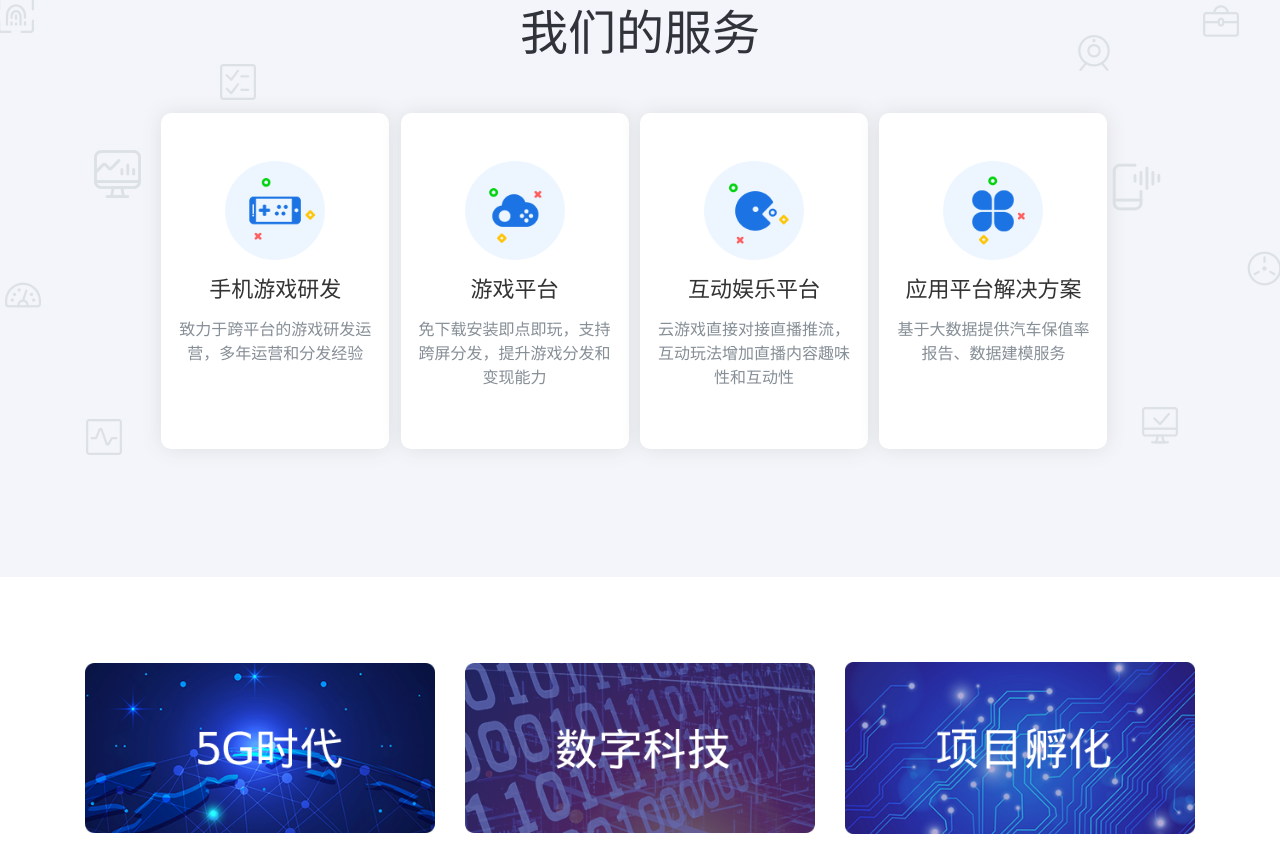
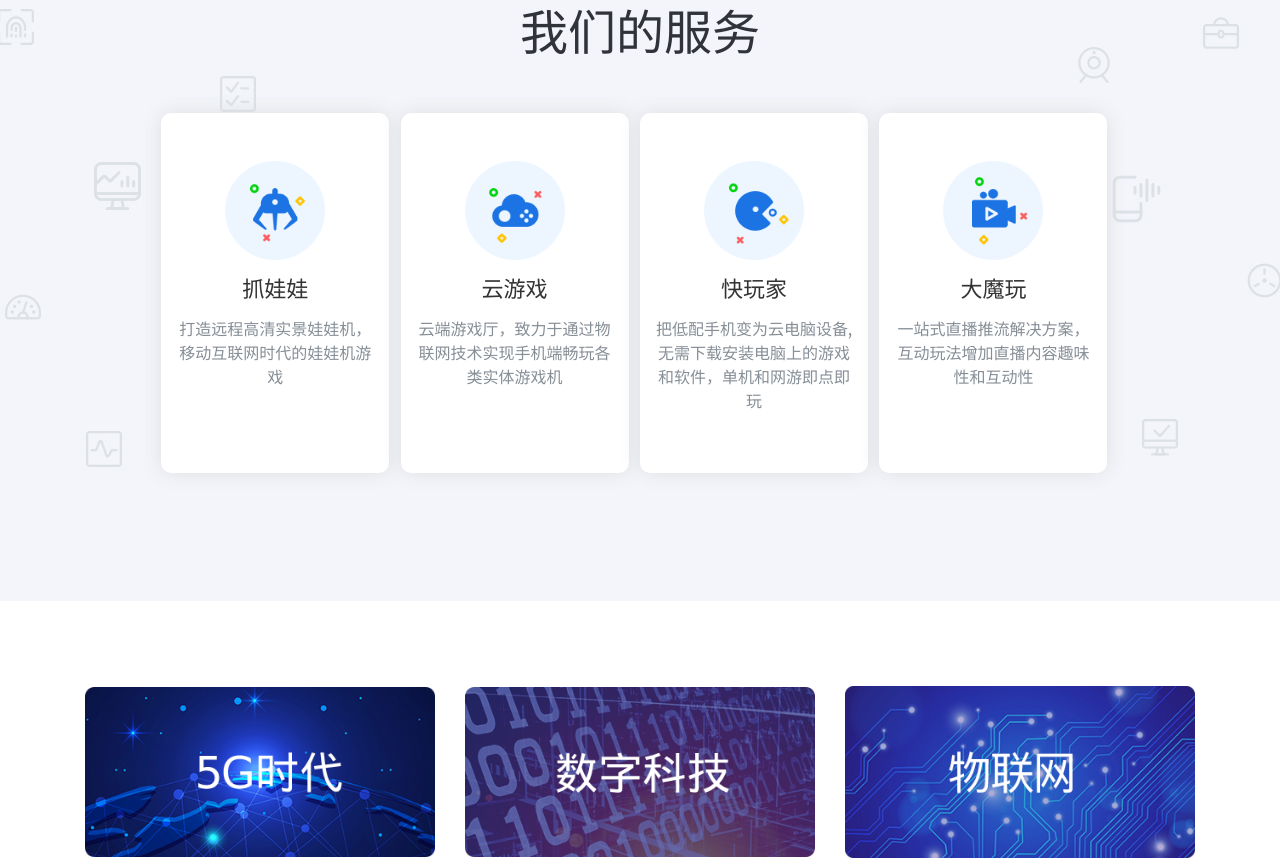
Before and after one commit to not2007/xilang, a plain HTML site: page index.html in a window 1280 px wide. Shown: the part 1127-1993 px from the top of the page. Drawn offline with nearby package versions, Linux system fonts and the light colour scheme; some packages are replaced by stand-ins of ours; a script that the page names is missing.

Commit message:
修改文件

```diff
--- a/index.html
+++ b/index.html
@@ -4,7 +4,7 @@
 <head>
     <meta charset="utf-8">
     <meta name="viewport" content="width=device-width, initial-scale=1.0, shrink-to-fit=no">
-    <title>西朗科技有限公司</title>
+    <title>西朗科技</title>
     <link rel="stylesheet" href="assets/bootstrap/css/bootstrap.min.css">
     <link rel="stylesheet" href="https://fonts.googleapis.com/css?family=Open+Sans:300italic,400italic,600italic,700italic,800italic,400,300,600,700,800">
     <link rel="stylesheet" href="https://fonts.googleapis.com/css?family=Merriweather:400,300,300italic,400italic,700,700italic,900,900italic">
@@ -16,10 +16,10 @@
     <link rel="stylesheet" href="assets/css/untitled.css">
 </head>
 
-<body>
+<body id="page-top" style="width: 100vw;min-height: 100vh;">
     <nav class="navbar navbar-light navbar-expand-lg fixed-top" id="mainNav" style="width: 100%;position: fixed;/*border-bottom: 1px solid rgba(13,23,82,1);*//*background-color: rgb(13,23,82);*//*transition: all .2s;*/">
-        <div class="container"><a class="navbar-brand js-scroll-trigger brander" id="brand1" href="#page-top" style="color: #000000;background-image: url(&quot;assets/img/xilang/xilang_logo.png&quot;);height: 37px;width: 162px;/*display: none;*/"></a><a class="navbar-brand js-scroll-trigger brander"
-                id="brand2" href="#page-top" style="color: #000000;background-image: url(&quot;assets/img/xilang/xilang_logo02.png&quot;);height: 37px;width: 162px;"></a><button data-toggle="collapse" data-target="#navbarResponsive" class="navbar-toggler navbar-toggler-right"
+        <div class="container"><a class="navbar-brand js-scroll-trigger brander" id="brand1" href="#page-top" style="color: #000000;background-image: url(&quot;assets/img/xilang/xilang_logo.png&quot;);background-size: 100%;height: 37px;width: 162px;/*display: none;*/"></a><a class="navbar-brand js-scroll-trigger brander"
+                id="brand2" href="#page-top" style="color: #000000;background-size: 100%;background-image: url(&quot;assets/img/xilang/xilang_logo02.png&quot;);height: 37px;width: 162px;"></a><button data-toggle="collapse" data-target="#navbarResponsive" class="navbar-toggler navbar-toggler-right"
                 type="button" aria-controls="navbarResponsive" aria-expanded="false" aria-label="Toggle navigation" style="color: #000000;"><i class="fa fa-align-justify"></i></button>
             <div class="collapse navbar-collapse" id="navbarResponsive">
                 <ul class="nav navbar-nav ml-auto">
@@ -31,7 +31,7 @@
             </div>
         </div>
     </nav>
-    <header class="masthead text-center text-white d-flex" style="background-image: url(&quot;assets/img/xilang/banner_img.jpg&quot;);background-size: cover;background-repeat: no-repeat;background-position: top;/*height: 401px;*//*min-height: 401px;*/width: 100%;height: 401px;/*margin-top: 57px;*/color: rgb(255,255,255);filter: blur(0px) saturate(100%) sepia(0%);top: -64px;position: relative;"></header>
+    <header id="banner" class="masthead text-center text-white d-flex" style="background-image: url(&quot;assets/img/newlilang/banner01_img.png&quot;);background-size: cover;background-repeat: no-repeat;background-position: top;/*height: 401px;*//*min-height: 401px;*/width: 100%;height: 401px;/*margin-top: 57px;*/color: rgb(255,255,255);filter: blur(0px) saturate(100%) sepia(0%);top: -64px;position: relative;"></header>
     <section id="services" style="/*top: -130px;*/position: relative;margin-top: -100px;">
         <div class="col">
             <div class="row">
@@ -57,27 +57,27 @@
         <div class="container">
             <div class="row d-flex justify-content-center">
                 <div class="col-md-6 col-lg-3 text-center solobar" style="/*border-width: 2px;*//*border-color: #eeeeee;*//*border-style: solid;*/background-color: white;border-radius: 10px;box-shadow: 0px 0px 20px #dcdfe2;">
-                    <div class="flex-column mx-auto service-box mt-5"><img class="shadow-none" src="assets/img/xilang/iphone_icon.png" width="100" height="99" style="margin-bottom: 15px;/*width: 100%;*//*height: auto;*/">
-                        <h3 class="mb-3" style="font-size: 22px;color: #333333;">手机游戏研发</h3>
-                        <p class="text-muted mb-0" style="color: #979797;">致力于跨平台的游戏研发运营，多年运营和分发经验</p>
+                    <div class="flex-column mx-auto service-box mt-5"><img class="shadow-none" src="assets/img/newlilang/paw_icon.png" width="100" height="99" style="margin-bottom: 15px;/*width: 100%;*//*height: auto;*/">
+                        <h3 class="mb-3" style="font-size: 22px;color: #333333;">抓娃娃</h3>
+                        <p class="text-muted mb-0" style="color: #979797;">打造远程高清实景娃娃机，移动互联网时代的娃娃机游戏<br></p>
                     </div>
                 </div>
                 <div class="col-md-6 col-lg-3 text-center solobar" style="/*border-width: 2px;*//*border-color: #eeeeee;*//*border-style: solid;*/background-color: white;border-radius: 10px;box-shadow: 0px 0px 20px #dcdfe2;">
                     <div class="mx-auto service-box mt-5"><img class="shadow-none" src="assets/img/xilang/game_icon.png" width="100" height="99" style="margin-bottom: 15px;/*width: 100%;*//*height: auto;*/">
-                        <h3 class="mb-3" style="font-size: 22px;color: #333333;">游戏平台</h3>
-                        <p class="text-muted mb-0" style="color: #979797;">免下载安装即点即玩，支持跨屏分发，提升游戏分发和变现能力</p>
+                        <h3 class="mb-3" style="font-size: 22px;color: #333333;">云游戏</h3>
+                        <p class="text-muted mb-0" style="color: #979797;">云端游戏厅，致力于通过物联网技术实现手机端畅玩各类实体游戏机</p>
                     </div>
                 </div>
                 <div class="col-md-6 col-lg-3 text-center solobar" style="/*border-width: 2px;*//*border-color: #eeeeee;*//*border-style: solid;*/background-color: white;border-radius: 10px;box-shadow: 0px 0px 20px #dcdfe2;">
                     <div class="mx-auto service-box mt-5"><img class="shadow-none" src="assets/img/xilang/interactive_icon.png" width="100" height="99" style="margin-bottom: 15px;/*width: 100%;*//*height: auto;*/">
-                        <h3 class="mb-3" style="font-size: 22px;color: #333333;">互动娱乐平台</h3>
-                        <p class="text-muted mb-0" style="color: #979797;">云游戏直接对接直播推流，互动玩法增加直播内容趣味性和互动性</p>
+                        <h3 class="mb-3" style="font-size: 22px;color: #333333;">快玩家</h3>
+                        <p class="text-muted mb-0" style="color: #979797;">把低配手机变为云电脑设备,无需下载安装电脑上的游戏和软件，单机和网游即点即玩</p>
                     </div>
                 </div>
                 <div class="col-md-6 col-lg-3 text-center solobar" style="/*border-width: 2px;*//*border-color: #eeeeee;*//*border-style: solid;*/padding-bottom: 60px;/*margin-right: 0px;*/background-color: white;box-shadow: 0px 0px 20px #dcdfe2;border-radius: 10px;">
-                    <div class="mx-auto service-box mt-5"><img class="shadow-none" src="assets/img/xilang/application_icon.png" width="100" height="99" style="margin-bottom: 15px;/*width: 100%;*//*height: auto;*/">
-                        <h3 class="mb-3" style="font-size: 22px;color: #333333;">应用平台解决方案</h3>
-                        <p class="text-muted mb-0" style="color: #979797;">基于大数据提供汽车保值率报告、数据建模服务</p>
+                    <div class="mx-auto service-box mt-5"><img class="shadow-none" src="assets/img/newlilang/live_icon.png" width="100" height="99" style="margin-bottom: 15px;/*width: 100%;*//*height: auto;*/">
+                        <h3 class="mb-3" style="font-size: 22px;color: #333333;">大魔玩</h3>
+                        <p class="text-muted mb-0" style="color: #979797;">一站式直播推流解决方案，互动玩法增加直播内容趣味性和互动性</p>
                     </div>
                 </div>
             </div>
@@ -87,7 +87,7 @@
         <div class="row flex-box flex-wrap-wrap">
             <div class="col-sm-4 flex-box flex-justify-center flex-align-center"><a class="fancybox" rel="gallery1" title="Hero Image Nature" href="assets/img/xilang/img01.png"><img class="img-fluid" src="assets/img/xilang/img01.png"></a></div>
             <div class="col-sm-4 flex-box flex-justify-center flex-align-center"><a class="fancybox" rel="gallery1" title="Hero Image Technology" href="assets/img/xilang/img02.png"><img class="img-fluid" src="assets/img/xilang/img02.png"></a></div>
-            <div class="col-sm-4 flex-box flex-justify-center flex-align-center"><a class="fancybox" rel="gallery1" title="Hero Image Travel" href="assets/img/xilang/img03.png"><img class="img-fluid" src="assets/img/xilang/img03.png"></a></div>
+            <div class="col-sm-4 flex-box flex-justify-center flex-align-center"><a class="fancybox" rel="gallery1" title="Hero Image Travel" href="assets/img/xilang/img03.png"><img class="img-fluid" src="assets/img/newlilang/img03.png"></a></div>
         </div>
     </div>
     <section id="contact" style="/*margin-top: 80px;*/">
@@ -126,9 +126,6 @@
             </div>
         </div>
     </section>
-    <div style="background-color: #172634;width: 100%;height:102px;position: relative;bottom: 0px;text-align: center;line-height: 102px;color: white;">
-        版权所有：杭州西朗科技有限公司  Copyright©2020
-    </div>
     <script src="assets/js/jquery.min.js"></script>
     <script src="assets/bootstrap/js/bootstrap.min.js"></script>
     <script src="https://cdnjs.cloudflare.com/ajax/libs/jquery-easing/1.4.1/jquery.easing.min.js"></script>
```
Also changed, not shown: assets/img/hero-background-food.jpg (added), assets/img/hero-background-music.jpg (added), assets/img/hero-background-nature.jpg (added), assets/img/hero-background-photography.jpg (added), assets/img/hero-background-technology.jpg (added), assets/img/hero-background-travel.jpg (added), assets/img/newlilang/banner01_img.png (added), assets/img/newlilang/img03.png (added), assets/img/newlilang/live_icon.png (added), assets/img/newlilang/paw_icon.png (added), assets/img/xilang/xilang_logo.png, assets/img/xilang/xilang_logo02.png.
